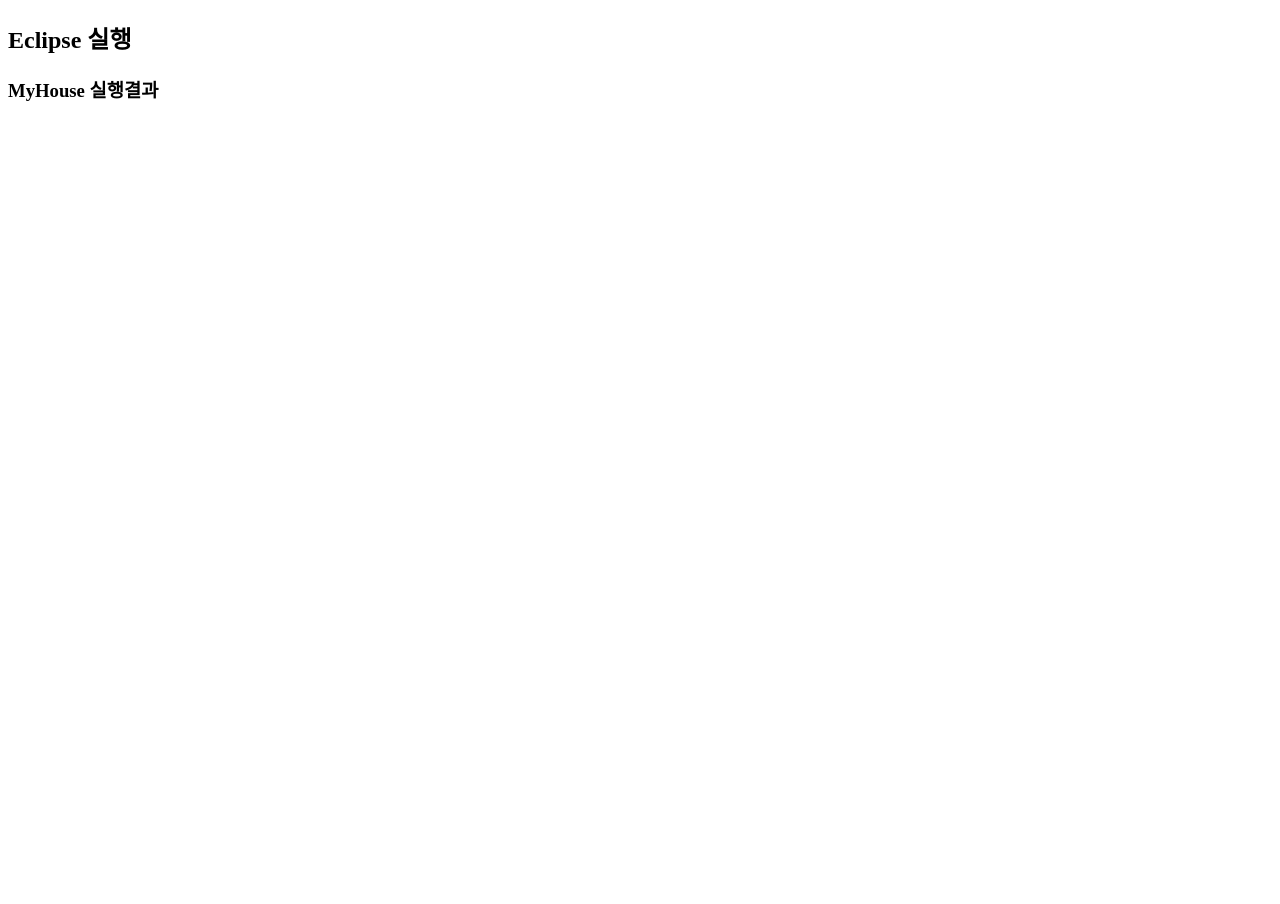
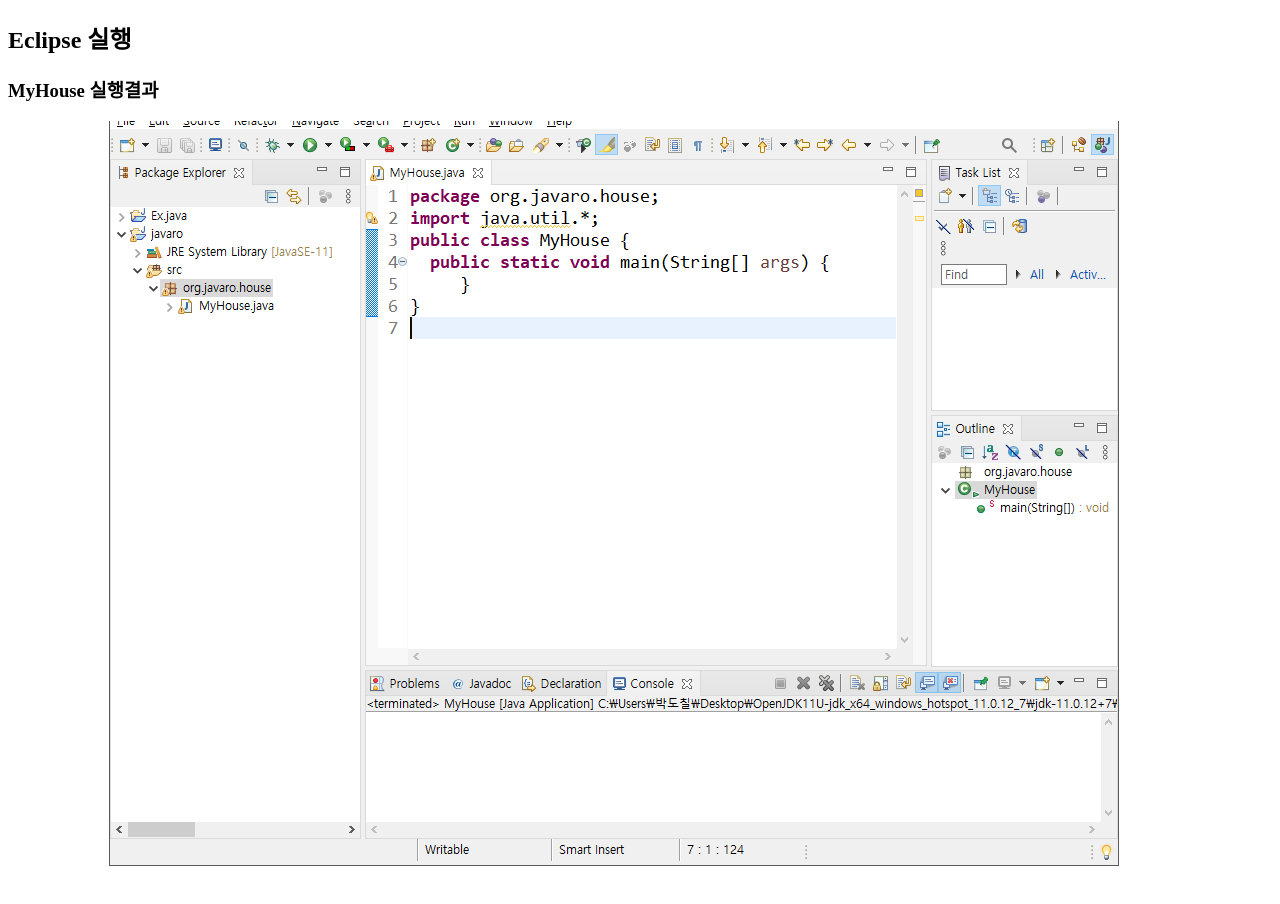
Before and after one commit to parkdoo777/parkdoo777.github.io, a plain HTML site: page hw2_3_2.html in a window 1280 px wide. Before the commit the page ends 800 px from the top, so only its background shows below. Drawn offline with Linux system fonts and the light colour scheme.

Commit message:
Update hw2_3_2.html

```diff
--- a/hw2_3_2.html
+++ b/hw2_3_2.html
@@ -12,4 +12,4 @@
   <body>
     <h2>Eclipse 실행</h2>
     <h3>MyHouse 실행결과</h3>
-    <!-- 이클립스 결과 캡처 화면-->
+    <img src="https://parkdoo777.github.io/MyHouse hw 2-3-2.png">        <!-- 이클립스 결과 캡처 화면-->
```
